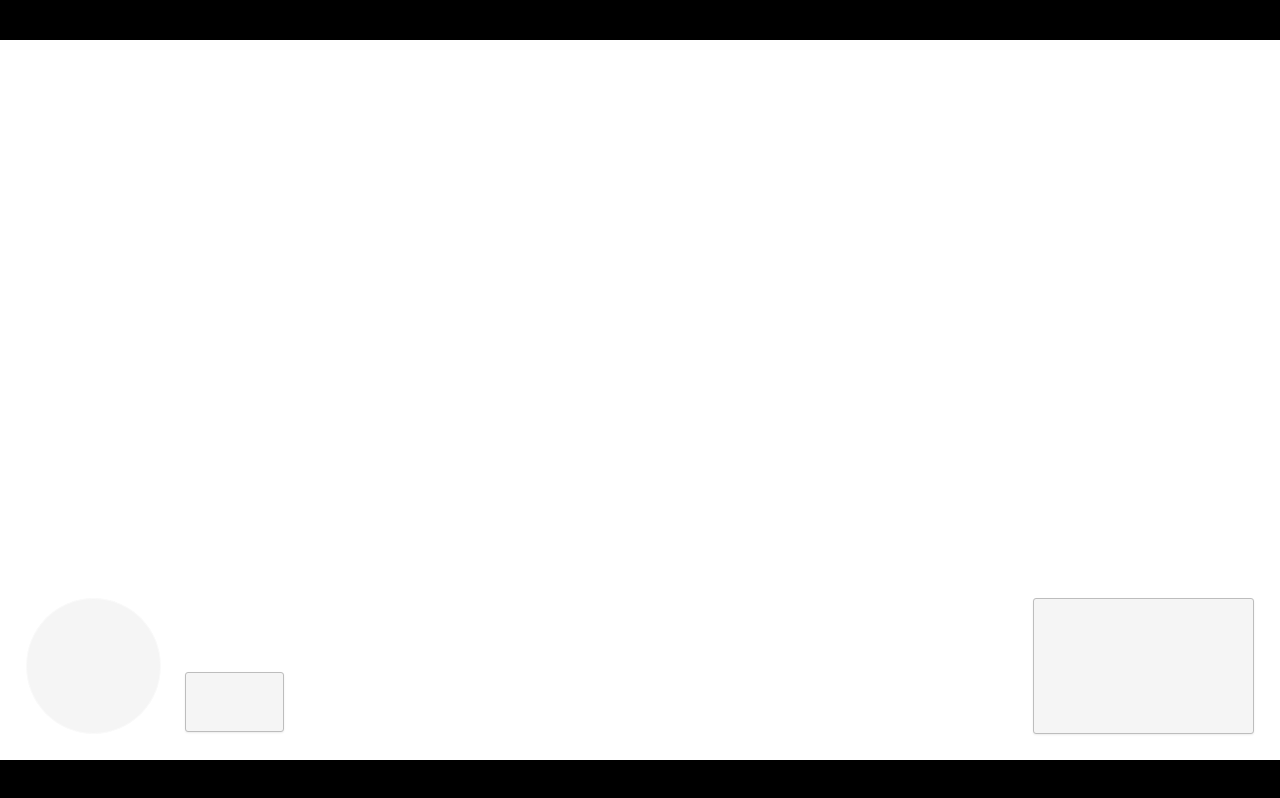
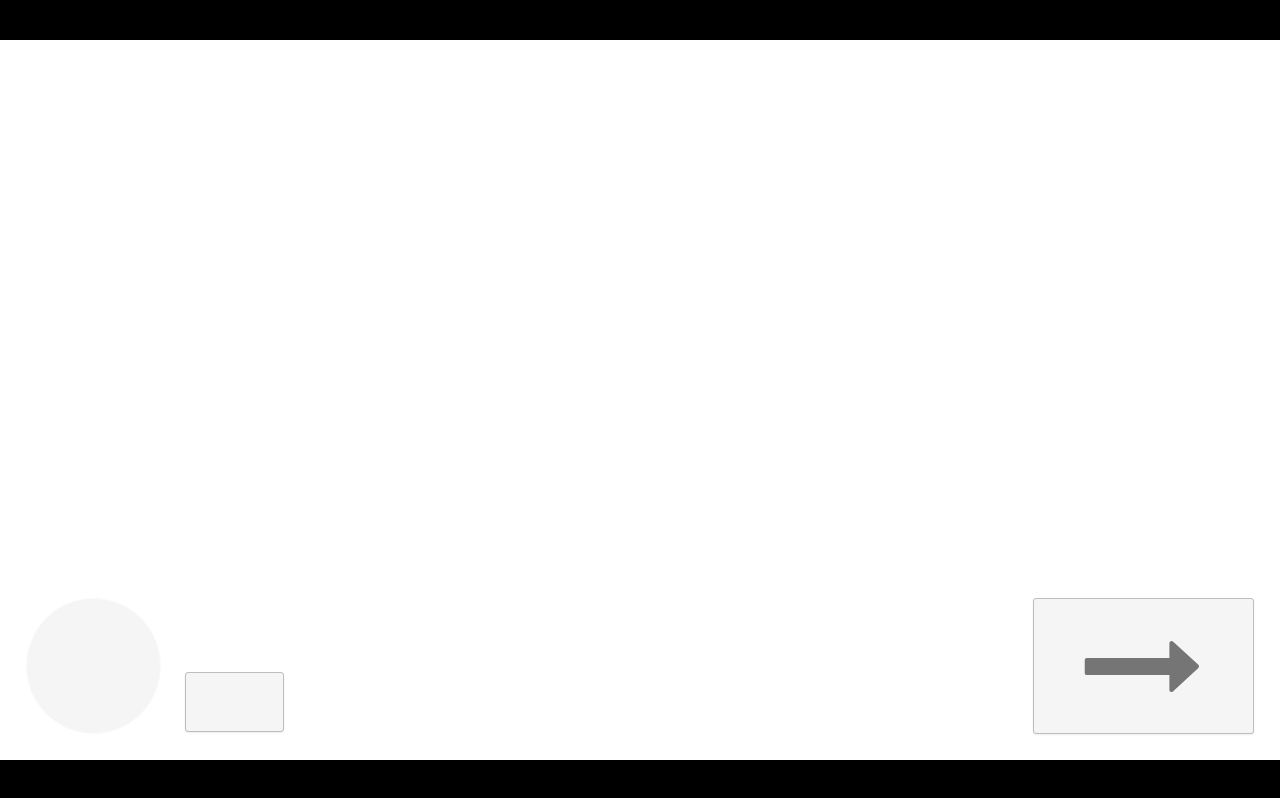
Before and after one commit to ionstage/scenes, a website with bundled scripts: page index.html in a window 1280 px wide. Built offline with nearby package versions, Linux system fonts and the light colour scheme.

Commit message:
Add button icon image for the next-button

```diff
--- a/css/app.css
+++ b/css/app.css
@@ -69,6 +69,13 @@
   background-color: #e0e0e0;
 }
 
+.button-icon {
+  height: 90%;
+  pointer-events: none;
+  vertical-align: middle;
+  width: 90%;
+}
+
 .sound-button {
   float: left;
   height: 44%;
--- a/index.html
+++ b/index.html
@@ -11,7 +11,9 @@
   <div class="controls">
     <div class="medal"></div>
     <button class="sound-button button"></button>
-    <button class="next-button button"></button>
+    <button class="next-button button">
+      <img class="button-icon" src="images/long-arrow-right.svg" alt="Next">
+    </button>
   </div>
   <script src="js/bundle.js"></script>
   <script src="js/helper.js"></script>
```
Also changed, not shown: images/long-arrow-right.svg (added).
